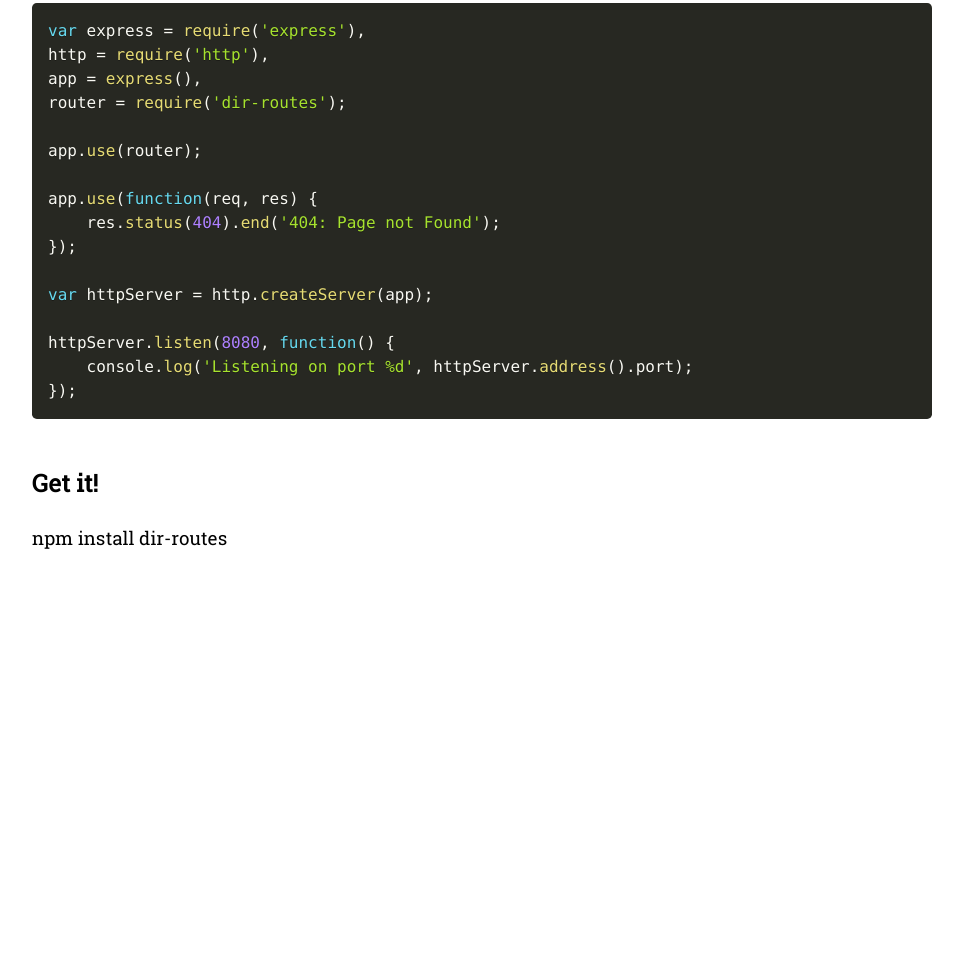
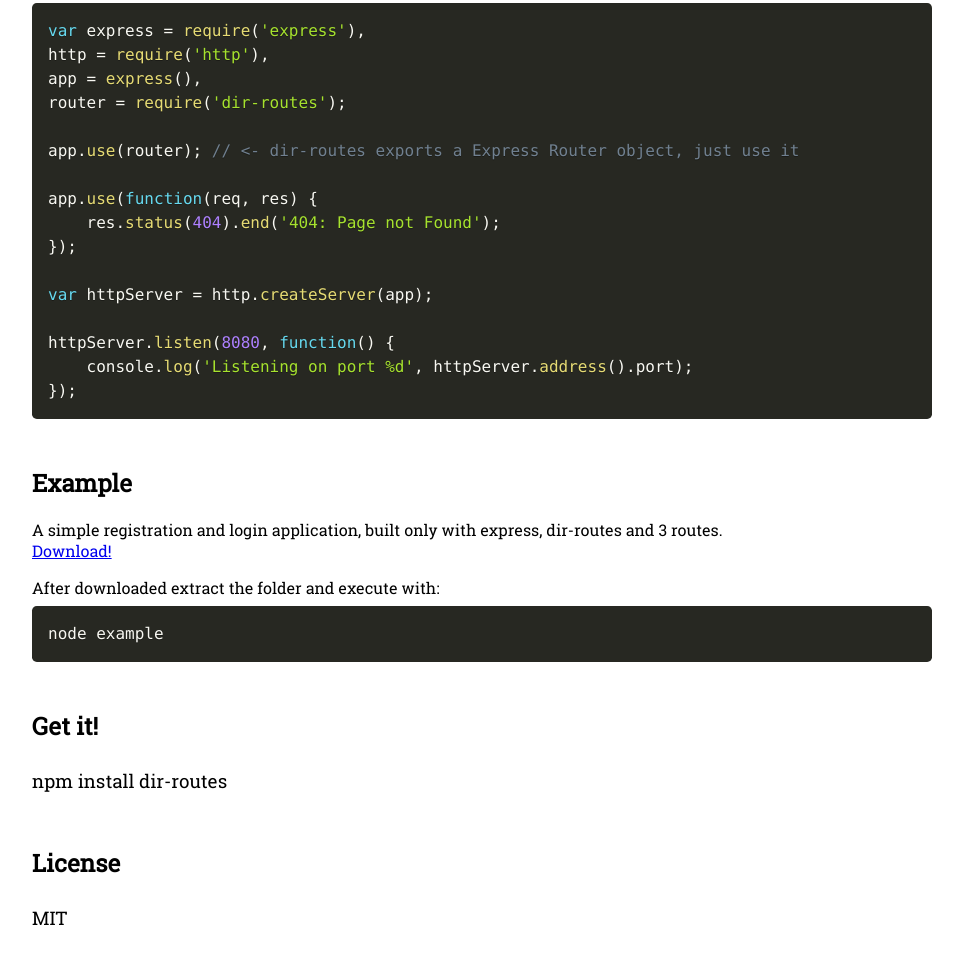
Before and after one commit to DanielSunami/dir-routes, a website: page index.html in a window 1280 px wide. Shown: the part 1169-2132 px from the top of the page, without its empty margins (158-1121 px from the left). Before the commit the page ends 1773 px from the top, so only its background shows below. Drawn offline with Linux system fonts and the light colour scheme.

Commit message:
atualizando

```diff
--- a/index.html
+++ b/index.html
@@ -50,7 +50,7 @@
 app = express(),
 router = require('dir-routes');
 
-app.use(router);
+app.use(router); // <- dir-routes exports a Express Router object, just use it
 
 app.use(function(req, res) {
 	res.status(404).end('404: Page not Found');
@@ -63,8 +63,19 @@
 });</code></pre>
 		</div>
 		<div class="block">
+			<h2>Example</h2>
+			<p>A simple registration and login application, built only with express, dir-routes and 3 routes.<br/>
+			<a href="https://github.com/DanielSunami/dir-routes/raw/gh-pages/example.zip">Download!</a></p>
+			After downloaded extract the folder and execute with:
+			<pre><code class="language-none">node example</code></pre>
+		</div>
+		<div class="block">
 			<h2>Get it!</h2>
 			<h3 class="light-text">npm install dir-routes</h3>
+		</div>
+		<div class="block">
+			<h2>License</h2>
+			<h3 class="light-text">MIT</h3>
 		</div>
 	</div>
 	<script src="lib/prism.js"></script>
```
